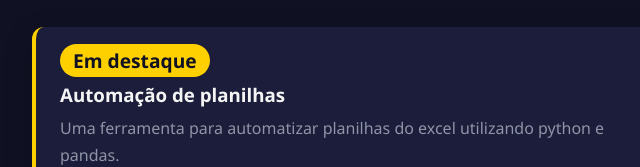
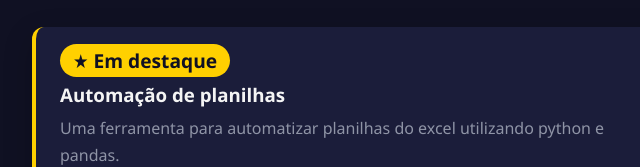
Before and after one commit to santisantos13/portfolio, a plain HTML site: page index.html in a window 1280 px wide. Shown: the part 803-970 px from the top of the page, 178-818 px from the left. Drawn offline with Linux system fonts and the light colour scheme.

Commit message:
adição de estrela no texto em destaque

```diff
--- a/index.html
+++ b/index.html
@@ -127,7 +127,7 @@
 
       <article class="projeto destaque">
         <div class="projeto-texto">
-          <span class="selo"><strong>Em destaque</strong></span>
+          <span class="selo"><strong>★ Em destaque</strong></span>
           <h3>Automação de planilhas</h3>
           <p>Uma ferramenta para automatizar planilhas do excel utilizando python e pandas.</p>
           <a href="https://github.com/santisantos13/automacao-planilhas" target="_blank" rel="noopener noreferrer">Ver
```
